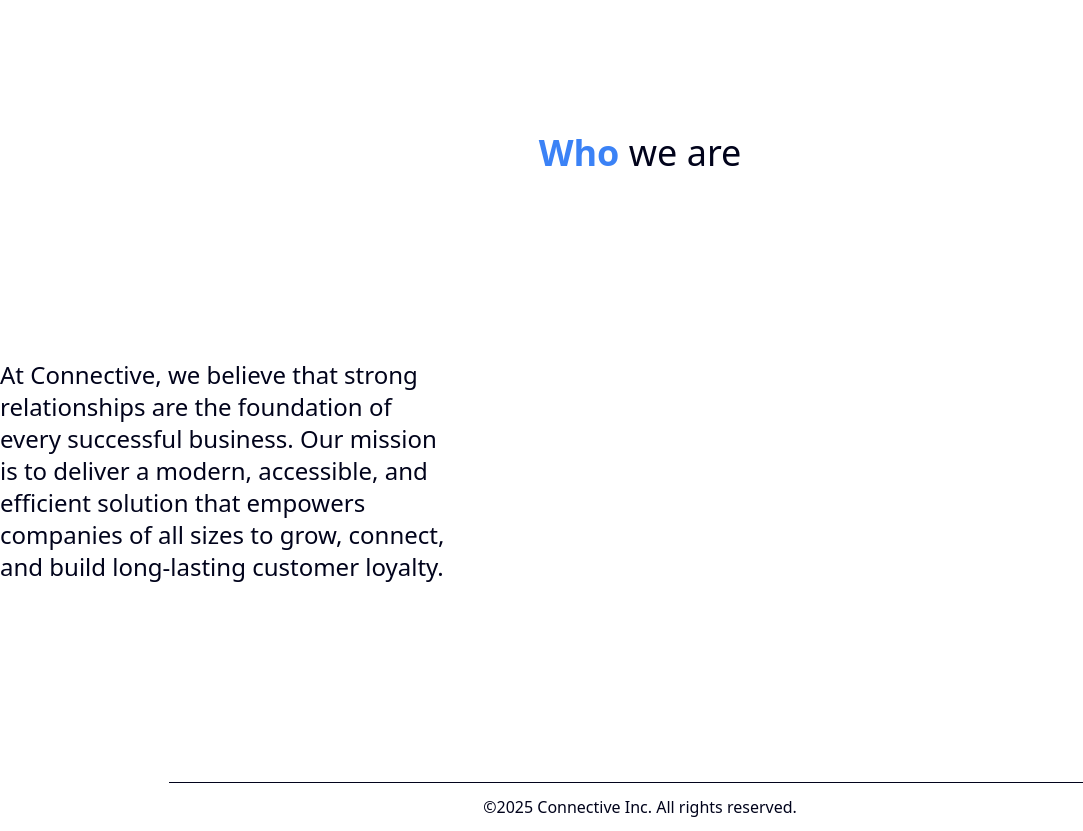
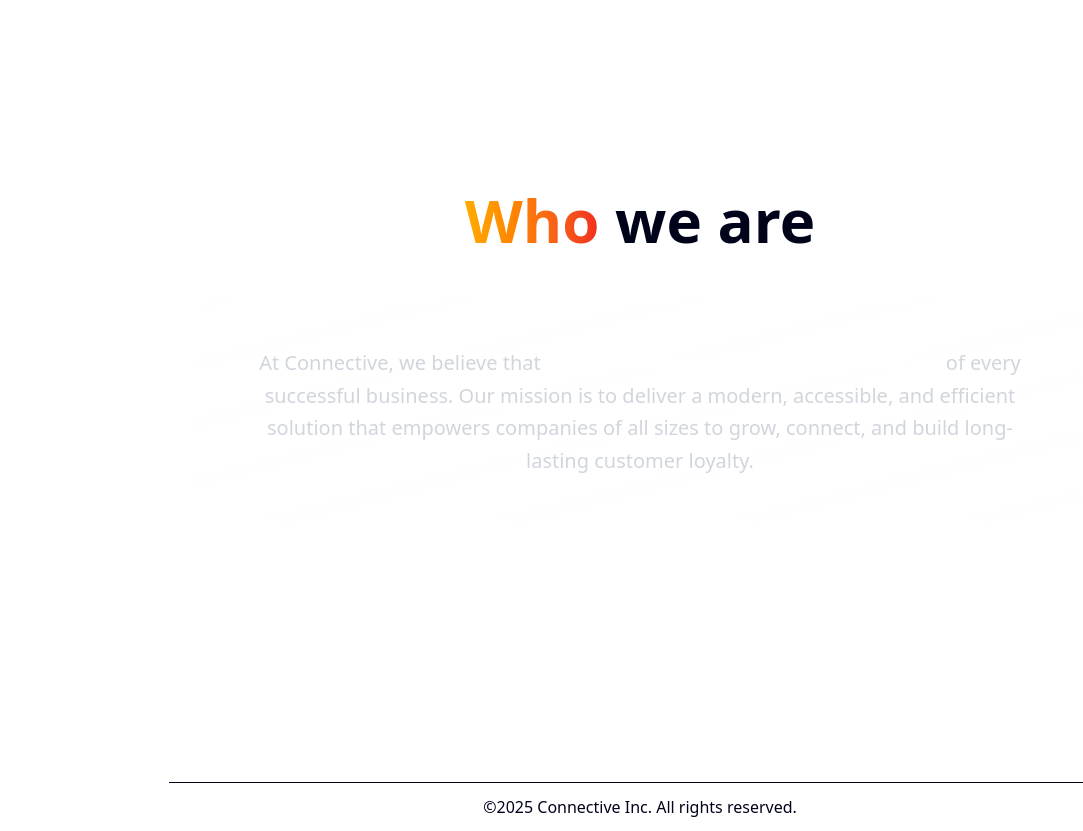
Before and after one commit to VictorPMello/connective-frontend, a Next.js app: page / in a window 1280 px wide. Shown: the part 2620-3451 px from the top of the page, without its empty margins (0-1083 px from the left). Built offline with nearby package versions, Linux system fonts and the light colour scheme; no server answers.

Commit message:
refac: About Section

```diff
--- a/components/sections/about.tsx
+++ b/components/sections/about.tsx
@@ -2,26 +2,33 @@
   return (
     <section
       id="about"
-      className="w-screen h-screen
-        flex flex-col justify-evenly items-center gap-3
-        lg:max-w-7xl mx-auto
-        relative text-center"
+      className="w-screen h-screen flex flex-col justify-evenly items-center gap-3
+           lg:max-w-7xl mx-auto relative text-center"
     >
-      <h2 className="text-4xl">
-        <span className="font-bold text-sidebar-ring dark:text-primary">
+      <div className="container mx-auto px-6">
+        <div className="max-w-4xl mx-auto">
+          <div className="text-center mb-12">
+            <h2 className="text-4xl md:text-6xl font-bold mb-6">
+              <span className="text-transparent bg-clip-text bg-gradient-to-r from-primary to-destructive">
                 Who
               </span>{" "}
               we are
             </h2>
+          </div>
 
-      <div className="flex gap-3 max-w-md text-left self-start">
-        <p className="text-2xl">
-          At Connective, we believe that strong relationships are the foundation
+          <div className="bg-gradient-to-br from-white/5 to-white/[0.02] backdrop-blur-sm border border-white/10 rounded-3xl p-12">
+            <p className="text-xl text-gray-300 leading-relaxed text-center">
+              At Connective, we believe that{" "}
+              <span className="text-white font-semibold">
+                strong relationships are the foundation
+              </span>{" "}
               of every successful business. Our mission is to deliver a modern,
               accessible, and efficient solution that empowers companies of all
               sizes to grow, connect, and build long-lasting customer loyalty.
             </p>
           </div>
+        </div>
+      </div>
     </section>
   );
 }
```
Lines whose indentation alone changed are shown as unchanged.
